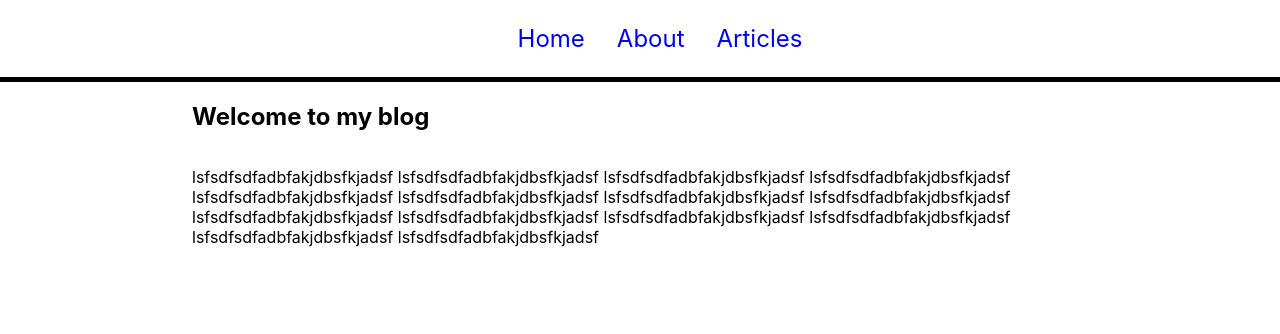
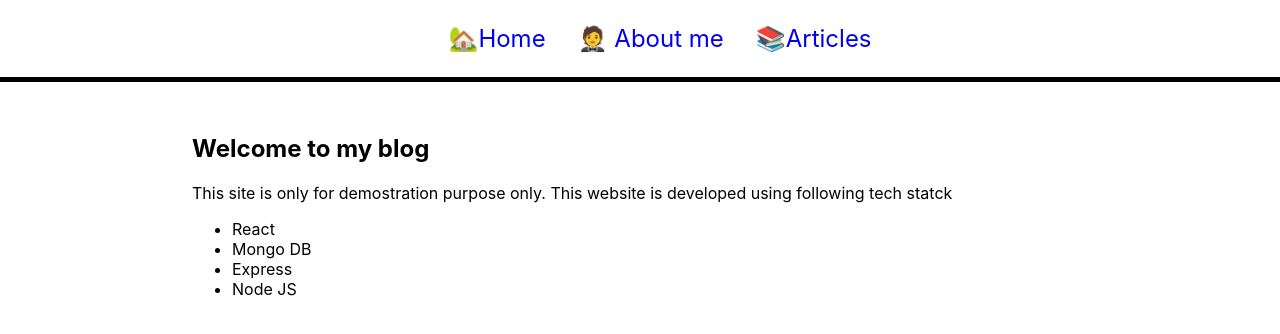
Before and after one commit to AmanBhanse/my-blog-client, a React (Create React App) app: page / in a window 1280 px wide. Shown: the top 334 px of the page. Built offline with nearby package versions, Linux system fonts and the light colour scheme.

Commit message:
Added final remaining Styling

```diff
--- a/public/index.html
+++ b/public/index.html
@@ -24,7 +24,7 @@
       work correctly both with client-side routing and a non-root public URL.
       Learn how to configure a non-root public URL by running `npm run build`.
     -->
-    <title>React App</title>
+    <title>Personal Blog Site</title>
   </head>
   <body>
     <noscript>You need to enable JavaScript to run this app.</noscript>
--- a/src/App.css
+++ b/src/App.css
@@ -106,7 +106,7 @@ textarea {
     border-radius: 5px;
 }
 
-#add-comment-button {
+.add-comment-button {
     border-radius: 5px;
     width: 50%;
     height: 30px;
@@ -115,7 +115,34 @@ textarea {
     font-weight: 700;
 }
 
-#add-comment-button:hover {
+.add-comment-button:hover {
     background-color: greenyellow;
     color: black;
 }
+
+.about-page {
+    margin-top: 4vh;
+    display: grid;
+    grid-template-columns: 70vw;
+    justify-content: center;
+    align-items: center;
+}
+
+.about-page-container {
+    text-align: left;
+}
+
+.about-page-link a {
+    position: relative;
+    top: -9px;
+    text-decoration: none;
+    padding-left: 5px;
+}
+
+.article-list-page {
+    margin-top: 4vh;
+}
+
+.home-page {
+    margin-top: 4vh;
+}
--- a/src/Pages/AboutPage.js
+++ b/src/Pages/AboutPage.js
@@ -2,17 +2,52 @@ import React from "react";
 
 function AboutPage() {
     return (
-        <>
-            <h2>About Page</h2>
-            <p>
-                {" "}
-                lsfsdfsdfadbfakjdbsfkjadsf lsfsdfsdfadbfakjdbsfkjadsf lsfsdfsdfadbfakjdbsfkjadsf
-                lsfsdfsdfadbfakjdbsfkjadsf lsfsdfsdfadbfakjdbsfkjadsf lsfsdfsdfadbfakjdbsfkjadsf
-                lsfsdfsdfadbfakjdbsfkjadsf lsfsdfsdfadbfakjdbsfkjadsf lsfsdfsdfadbfakjdbsfkjadsf
-                lsfsdfsdfadbfakjdbsfkjadsf lsfsdfsdfadbfakjdbsfkjadsf lsfsdfsdfadbfakjdbsfkjadsf
-                lsfsdfsdfadbfakjdbsfkjadsf lsfsdfsdfadbfakjdbsfkjadsf{" "}
-            </p>
-        </>
+        <div className="about-page">
+            <div className="about-page-container">
+                <h2>About Developer💻 : Aman Bhanse</h2>
+                <div className="about-page-body">
+                    <p>
+                        Hi my name is Aman Bhanse. I am a computer science graduate and have about
+                        1+ years of experience in software development. I love to code and like to
+                        colaborate with awesome fellow coders! if you like this project then you can
+                        check out my repo for this todo app
+                        <a href="" target="_blank" rel="noopener noreferrer">
+                            ☛ click here
+                        </a>
+                        , and if you are extra awesome and like to connect with me please check out
+                        following links
+                    </p>
+                    <div className="about-page-connectMe">
+                        <span className="about-page-icon">
+                            <img src="https://img.icons8.com/fluency/30/000000/linkedin.png" />
+                        </span>
+                        <span className="about-page-link">
+                            <a
+                                href="https://www.linkedin.com/in/aman-bhanse-6bb43015a/"
+                                target="_blank"
+                                rel="noopener noreferrer"
+                            >
+                                Linkedin
+                            </a>
+                        </span>
+                    </div>
+                    <div className="about-page-connectMe">
+                        <span className="about-page-icon">
+                            <img src="https://img.icons8.com/ios-glyphs/30/000000/github.png" />
+                        </span>
+                        <span className="about-page-link">
+                            <a
+                                href="https://github.com/AmanBhanse"
+                                target="_blank"
+                                rel="noopener noreferrer"
+                            >
+                                Github
+                            </a>
+                        </span>
+                    </div>
+                </div>
+            </div>
+        </div>
     );
 }
 
--- a/src/Pages/ArticlePage.js
+++ b/src/Pages/ArticlePage.js
@@ -28,7 +28,7 @@ function ArticlePage() {
     return (
         <>
             <div className="articlePage-article-section">
-                <h2>{article.title}</h2>
+                <h1>{article.title}</h1>
                 <UpVotes
                     artcileName={name}
                     articleInfo={articleInfo}
--- a/src/Pages/ArticlesListPage.js
+++ b/src/Pages/ArticlesListPage.js
@@ -4,10 +4,10 @@ import ArticlesList from "../components/ArticlesList";
 
 function ArticlesListPage() {
     return (
-        <>
-            <h2>List of Articles</h2>
+        <div className="article-list-page">
+            <h2>📑List of Articles</h2>
             <ArticlesList articles={articlesContent} />
-        </>
+        </div>
     );
 }
 
--- a/src/Pages/HomePage.js
+++ b/src/Pages/HomePage.js
@@ -2,17 +2,19 @@ import React from "react";
 
 function HomePage() {
     return (
-        <>
+        <div className="home-page">
             <h2>Welcome to my blog</h2>
             <p>
-                {" "}
-                lsfsdfsdfadbfakjdbsfkjadsf lsfsdfsdfadbfakjdbsfkjadsf lsfsdfsdfadbfakjdbsfkjadsf
-                lsfsdfsdfadbfakjdbsfkjadsf lsfsdfsdfadbfakjdbsfkjadsf lsfsdfsdfadbfakjdbsfkjadsf
-                lsfsdfsdfadbfakjdbsfkjadsf lsfsdfsdfadbfakjdbsfkjadsf lsfsdfsdfadbfakjdbsfkjadsf
-                lsfsdfsdfadbfakjdbsfkjadsf lsfsdfsdfadbfakjdbsfkjadsf lsfsdfsdfadbfakjdbsfkjadsf
-                lsfsdfsdfadbfakjdbsfkjadsf lsfsdfsdfadbfakjdbsfkjadsf{" "}
+                This site is only for demostration purpose only. This website is developed using
+                following tech statck
             </p>
-        </>
+            <ul>
+                <li>React</li>
+                <li>Mongo DB</li>
+                <li>Express</li>
+                <li>Node JS</li>
+            </ul>
+        </div>
     );
 }
 
--- a/src/components/AddCommentSection.js
+++ b/src/components/AddCommentSection.js
@@ -49,11 +49,7 @@ function AddCommentSection({ articleName, setArticleInfo }) {
                     }}
                 />
             </div>
-            <button
-                id="add-comment-button"
-                disabled={!userName && !commentText}
-                onClick={addComment}
-            >
+            <button className="add-comment-button" onClick={addComment}>
                 Add Comment
             </button>
         </div>
--- a/src/components/NavBar.js
+++ b/src/components/NavBar.js
@@ -7,13 +7,13 @@ function NavBar() {
             <nav>
                 <ul>
                     <li>
-                        <Link to="/">Home</Link>
+                        <Link to="/">🏡Home</Link>
                     </li>
                     <li>
-                        <Link to="/about">About</Link>
+                        <Link to="/about">🤵 About me</Link>
                     </li>
                     <li>
-                        <Link to="/articles">Articles</Link>
+                        <Link to="/articles">📚Articles</Link>
                     </li>
                 </ul>
             </nav>
```
Also changed, not shown: public/manifest.json.
